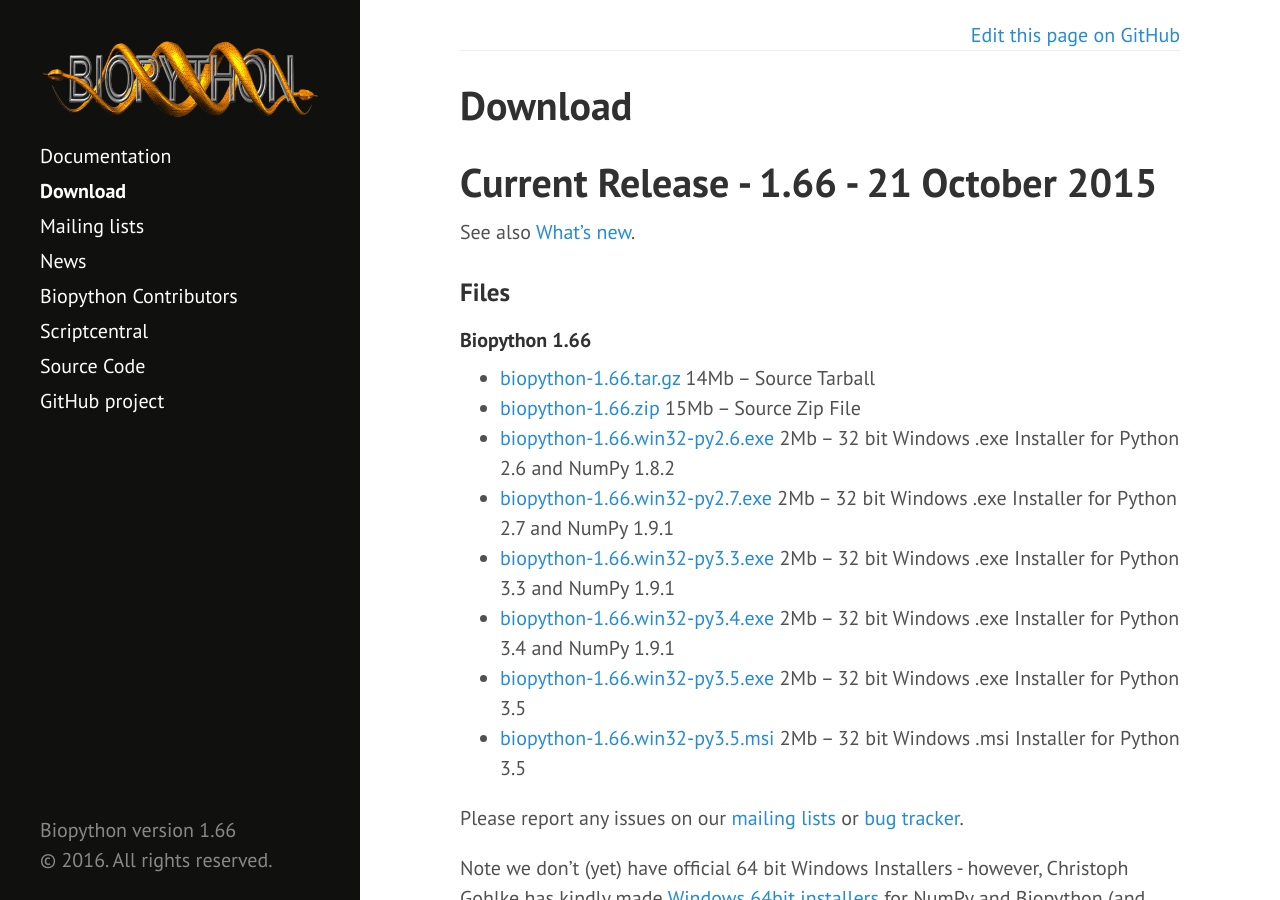
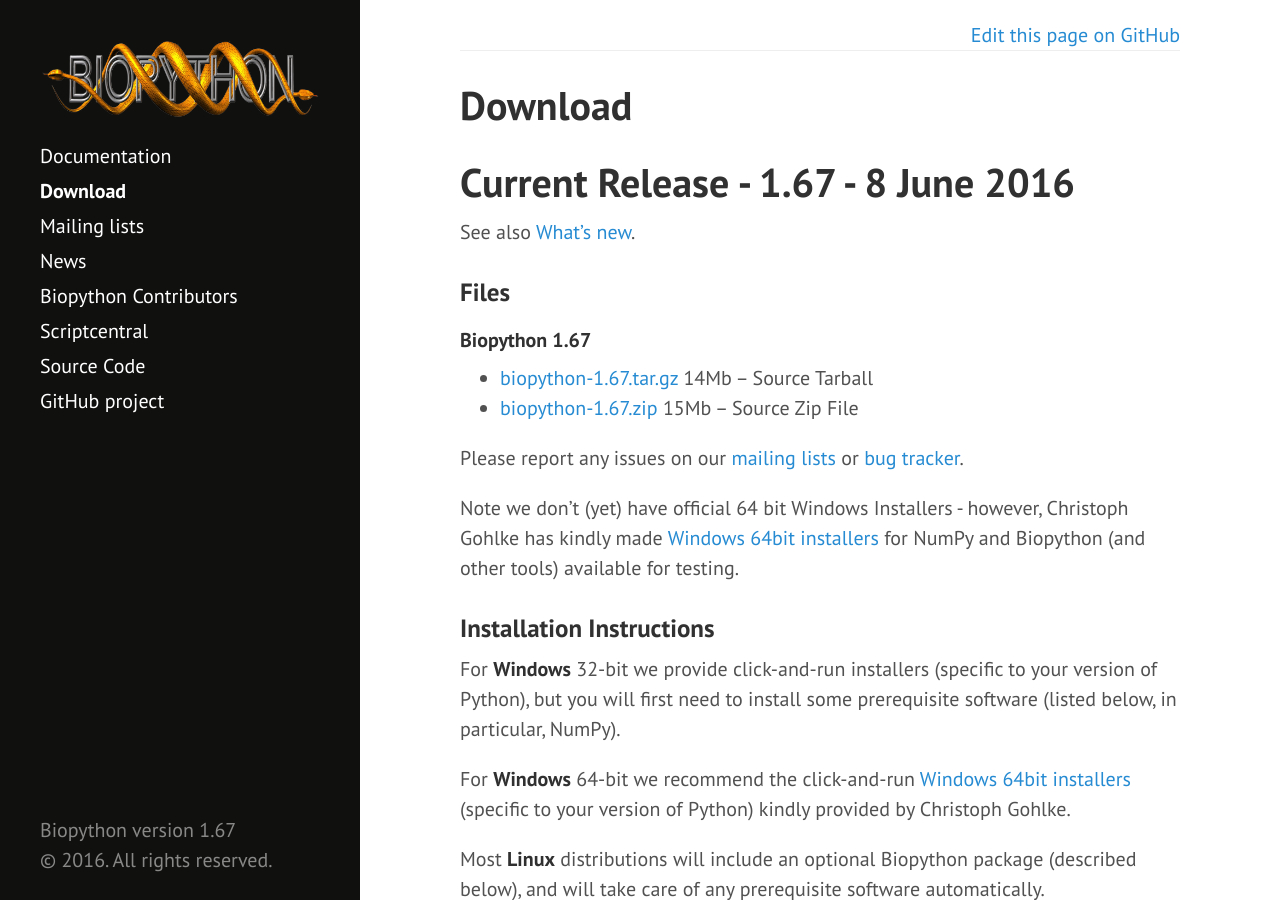
Before and after one commit to biopython/biopython.github.io, a Jekyll site: the page built from wiki/Download.md, in a window 1280 px wide and 900 px high. Built offline with Jekyll 4.4.1, drawn with Linux system fonts in a browser that asks for light colours; some of the changed text lies outside the part shown.

Commit message:
Biopython 1.67 released

```diff
--- a/_config.yml
+++ b/_config.yml
@@ -20,6 +20,6 @@ author:
   url: https://twitter.com/biopython
 
 # Custom variables for Hyde theme
-version: 1.66
+version: 1.67
 github:
   repo: https://github.com/biopython/biopython
--- a/wiki/Download.md
+++ b/wiki/Download.md
@@ -6,7 +6,7 @@ redirect_from:
  - /download/
 ---
 
-Current Release - 1.66 - 21 October 2015
+Current Release - 1.67 - 8 June 2016
 ========================================
 
 See also [What's
@@ -14,24 +14,12 @@ new](https://github.com/biopython/biopython/raw/master/NEWS).
 
 ### Files
 
-#### Biopython 1.66
+#### Biopython 1.67
 
--   [biopython-1.66.tar.gz](http://biopython.org/DIST/biopython-1.66.tar.gz)
+-   [biopython-1.67.tar.gz](http://biopython.org/DIST/biopython-1.67.tar.gz)
     14Mb -- Source Tarball
--   [biopython-1.66.zip](http://biopython.org/DIST/biopython-1.66.zip)
+-   [biopython-1.67.zip](http://biopython.org/DIST/biopython-1.67.zip)
     15Mb -- Source Zip File
--   [biopython-1.66.win32-py2.6.exe](http://biopython.org/DIST/biopython-1.66.win32-py2.6.exe)
-    2Mb -- 32 bit Windows .exe Installer for Python 2.6 and NumPy 1.8.2
--   [biopython-1.66.win32-py2.7.exe](http://biopython.org/DIST/biopython-1.66.win32-py2.7.exe)
-    2Mb -- 32 bit Windows .exe Installer for Python 2.7 and NumPy 1.9.1
--   [biopython-1.66.win32-py3.3.exe](http://biopython.org/DIST/biopython-1.66.win32-py3.3.exe)
-    2Mb -- 32 bit Windows .exe Installer for Python 3.3 and NumPy 1.9.1
--   [biopython-1.66.win32-py3.4.exe](http://biopython.org/DIST/biopython-1.66.win32-py3.4.exe)
-    2Mb -- 32 bit Windows .exe Installer for Python 3.4 and NumPy 1.9.1
--   [biopython-1.66.win32-py3.5.exe](http://biopython.org/DIST/biopython-1.66.win32-py3.5.exe)
-    2Mb -- 32 bit Windows .exe Installer for Python 3.5
--   [biopython-1.66.win32-py3.5.msi](http://biopython.org/DIST/biopython-1.66.win32-py3.5.msi)
-    2Mb -- 32 bit Windows .msi Installer for Python 3.5
 
 Please report any issues on our [mailing
 lists](Mailing_lists "wikilink") or [bug
```
Also changed, not shown: other parts of wiki/Download.md (+19 -0 lines), wiki/Biopython.md (+2 -2 lines).
